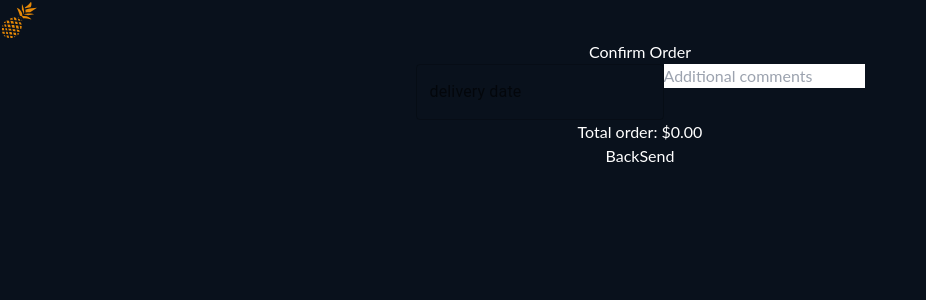
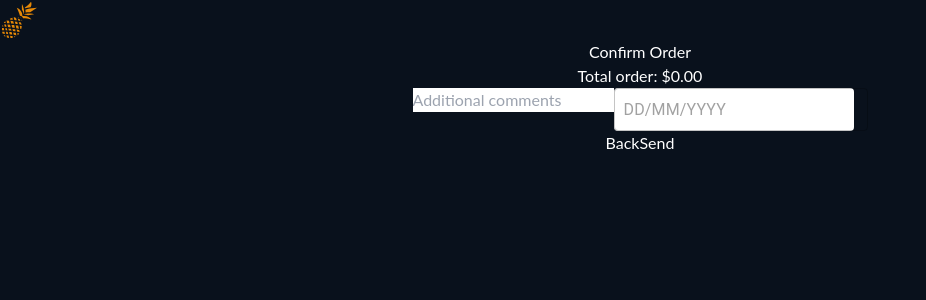
Before and after one commit to smudgy-g/kiosk-inventory-management, a React (Create React App) app in the folder client/: page /order/confirm in a window 1280 px wide. Shown: the top 300 px of the page, without its empty margins (0-926 px from the left). Built offline with nearby package versions, Linux system fonts and the light colour scheme.

Commit message:
feat: styled dat and comment inputs

```diff
--- a/client/src/components/AddProduct.tsx
+++ b/client/src/components/AddProduct.tsx
@@ -80,7 +80,7 @@ export default function AppProduct() {
           />
           <button
             type='submit'
-            className='bg-secondary rounded-lg mt-10 p-2 font-bold'>
+            className='bg-primary text-dark rounded-full mt-10 p-2 font-bold'>
             Add Product
           </button>
         </form>
@@ -88,7 +88,7 @@ export default function AppProduct() {
       <footer className='mt-8'>
         <button
           onClick={handleGoBack}
-          className='bg-primary py-2 w-36 rounded-full font-bold text-dark cursor-pointer'>
+          className='bg-secondary py-2 w-36 rounded-full font-bold  cursor-pointer'>
           Back
         </button>
       </footer>
--- a/client/src/components/ConfirmOrder.tsx
+++ b/client/src/components/ConfirmOrder.tsx
@@ -12,9 +12,24 @@ import { useLocation, useNavigate } from 'react-router-dom';
 import { sendOrder } from '../services/orderingService';
 import { GiPineapple } from 'react-icons/gi';
 import { DatePicker } from '@mui/x-date-pickers';
-import dayjs, { Dayjs } from 'dayjs';
+import dayjs from 'dayjs';
+import styled from '@emotion/styled';
 
-//props: { products: ProductToOrder[] }
+const StyledDatePicker = styled(DatePicker)(() => ({
+  '& .MuiInputBase-input': {
+    backgroundColor: 'white', // set background color of input field
+    borderRadius: '4px', // set border radius of input field
+    padding: '10px', // set padding of input field
+    boxShadow: 'none', // remove box shadow of input field
+    '&:hover': {
+      boxShadow: 'none', // remove box shadow on hover
+    },
+    '&:focus': {
+      boxShadow: 'none', // remove box shadow on focus
+    },
+  },
+}));
+
 export default function ConfirmOrder() {
   const { supplierId, supplierName } = useSupplier() as SupplierContextType;
   const { clientId } = useClient() as ClientContextType;
@@ -80,7 +95,7 @@ export default function ConfirmOrder() {
           <h3 className='text-xl'>Confirm Order</h3>
         </div>
       </header>
-      <main className='px-5'>
+      <main className='px-5 overflow-auto mb-16 pb-2'>
         {!loaded && <Spinner />}
         <ul className='border border-slate-100 p-2'>
           {productsToOrder.map((product) => (
@@ -94,21 +109,23 @@ export default function ConfirmOrder() {
             </li>
           ))}
         </ul>
-        <DatePicker
-          label='delivery date'
-          format='DD/MM/YYYY'
-          onChange={handleDateChange}
-        />
-        <input
-          name='comment'
-          value={comment}
-          placeholder='Additional comments'
-          onChange={(e) => setComment(e.target.value)}
-        />
         <div className='mt-8'>
           <span className='font-bold text-xl'>
             Total order: <span className=''>${orderAmount.toFixed(2)}</span>
           </span>
+        </div>
+        <div className='flex flex-col items-center mt-6'>
+          <input
+            name='comment'
+            value={comment}
+            placeholder='Additional comments'
+            onChange={(e) => setComment(e.target.value)}
+            className='mb-3 w-3/4 border border-solid border-slate-100 p-2 rounded-md'
+          />
+          <StyledDatePicker
+            format='DD/MM/YYYY'
+            onChange={handleDateChange}
+          />
         </div>
       </main>
       <footer className='flex justify-between fixed bottom-0 left-0 w-full py-4 px-5'>
```
